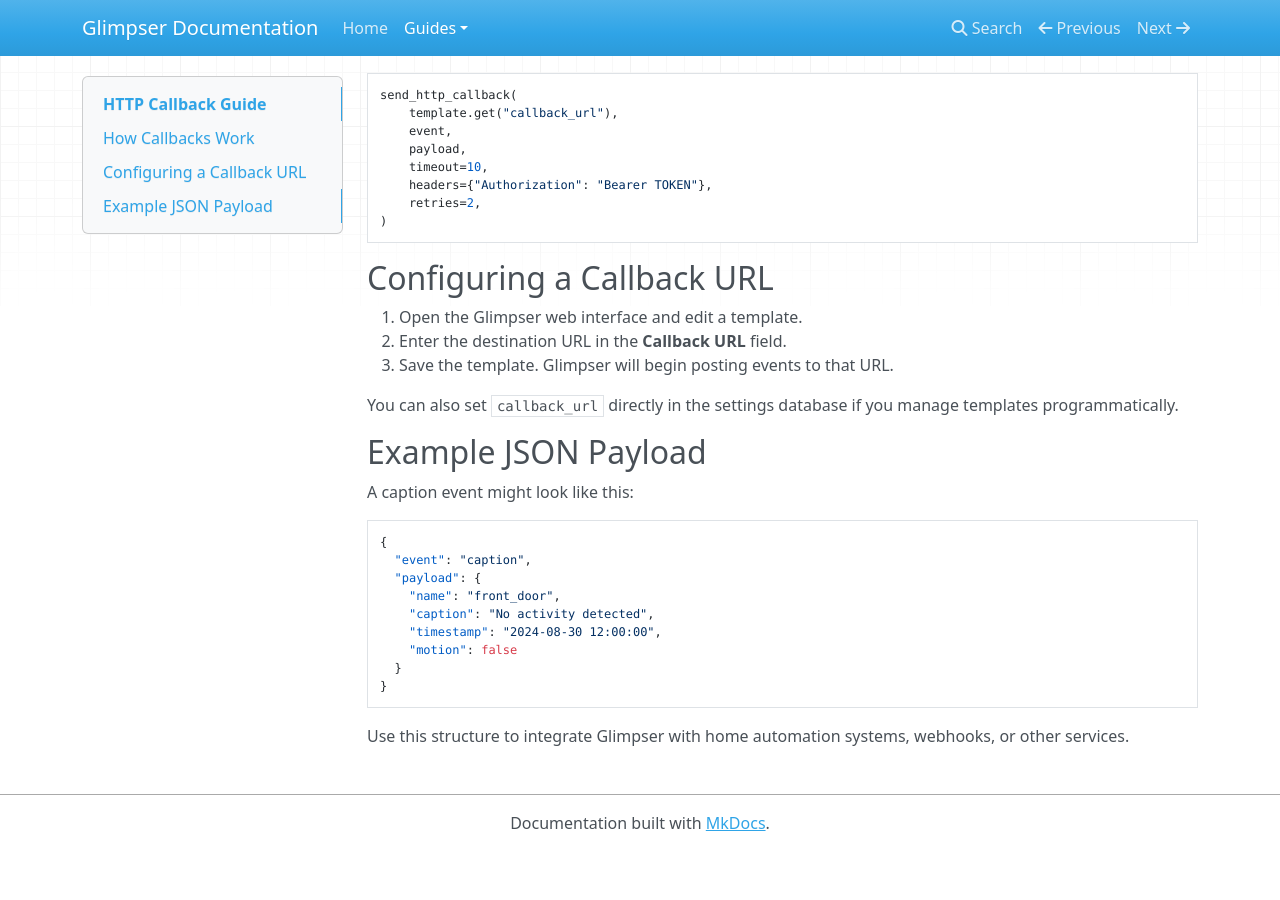
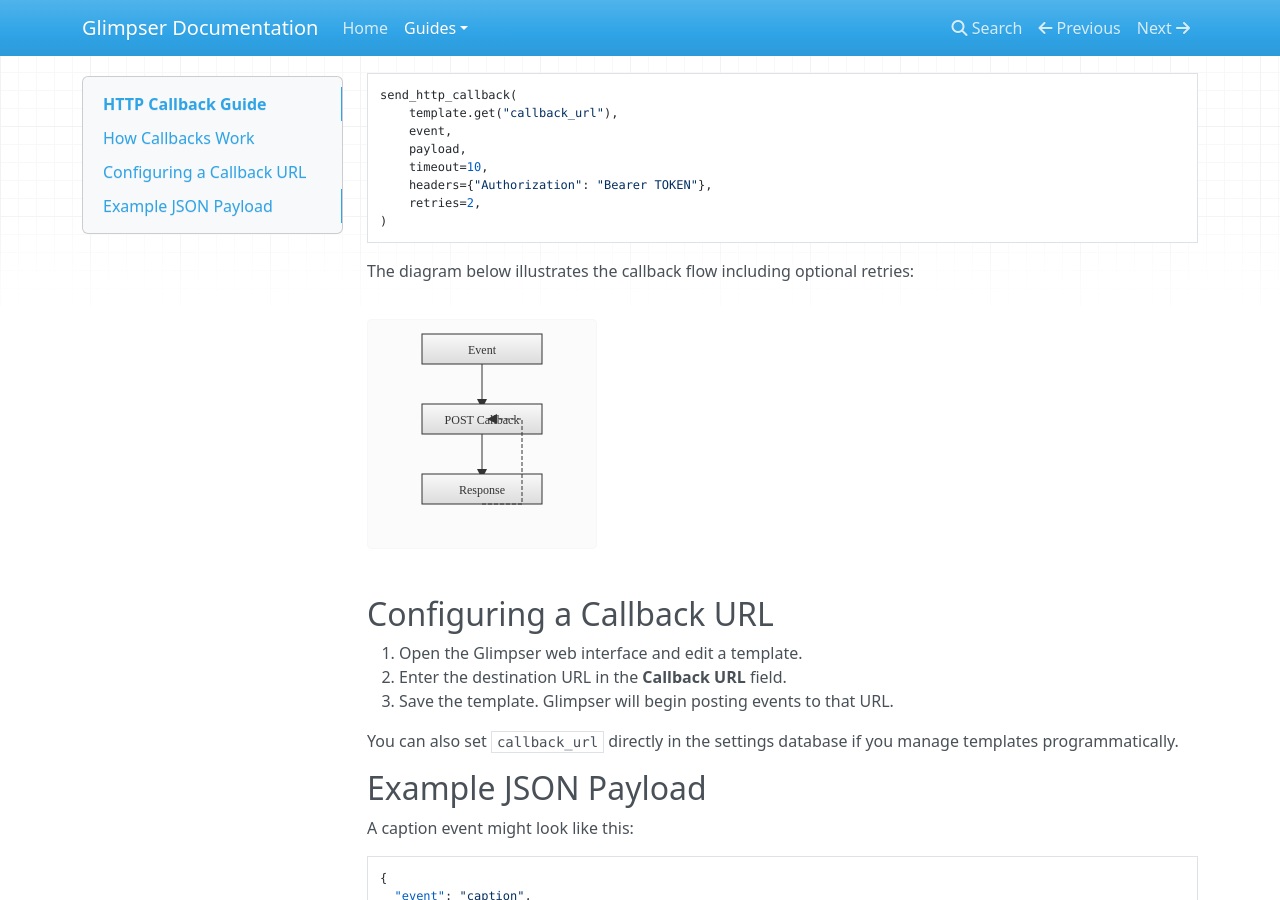
Before and after one commit to KristopherKubicki/glimpser, an MkDocs documentation site: the page built from docs/http_callbacks.md, in a window 1280 px wide and 900 px high, scrolled down 874 px. Built offline with MkDocs 1.6.1, drawn with Linux system fonts in a browser that asks for light colours; nearby versions of some CDN libraries; before the commit the page ends 1725 px from its top, so only the background shows below that.

Commit message:
docs: add HTTP callback flow diagram

````diff
--- a/docs/http_callbacks.md
+++ b/docs/http_callbacks.md
@@ -55,6 +55,10 @@
 )
 ```
 
+The diagram below illustrates the callback flow including optional retries:
+
+![HTTP Callback Flow](images/http_callback_flow.svg)
+
 ## Configuring a Callback URL
 
 1. Open the Glimpser web interface and edit a template.
````
Also changed, not shown: docs/images/http_callback_flow.svg (added).
